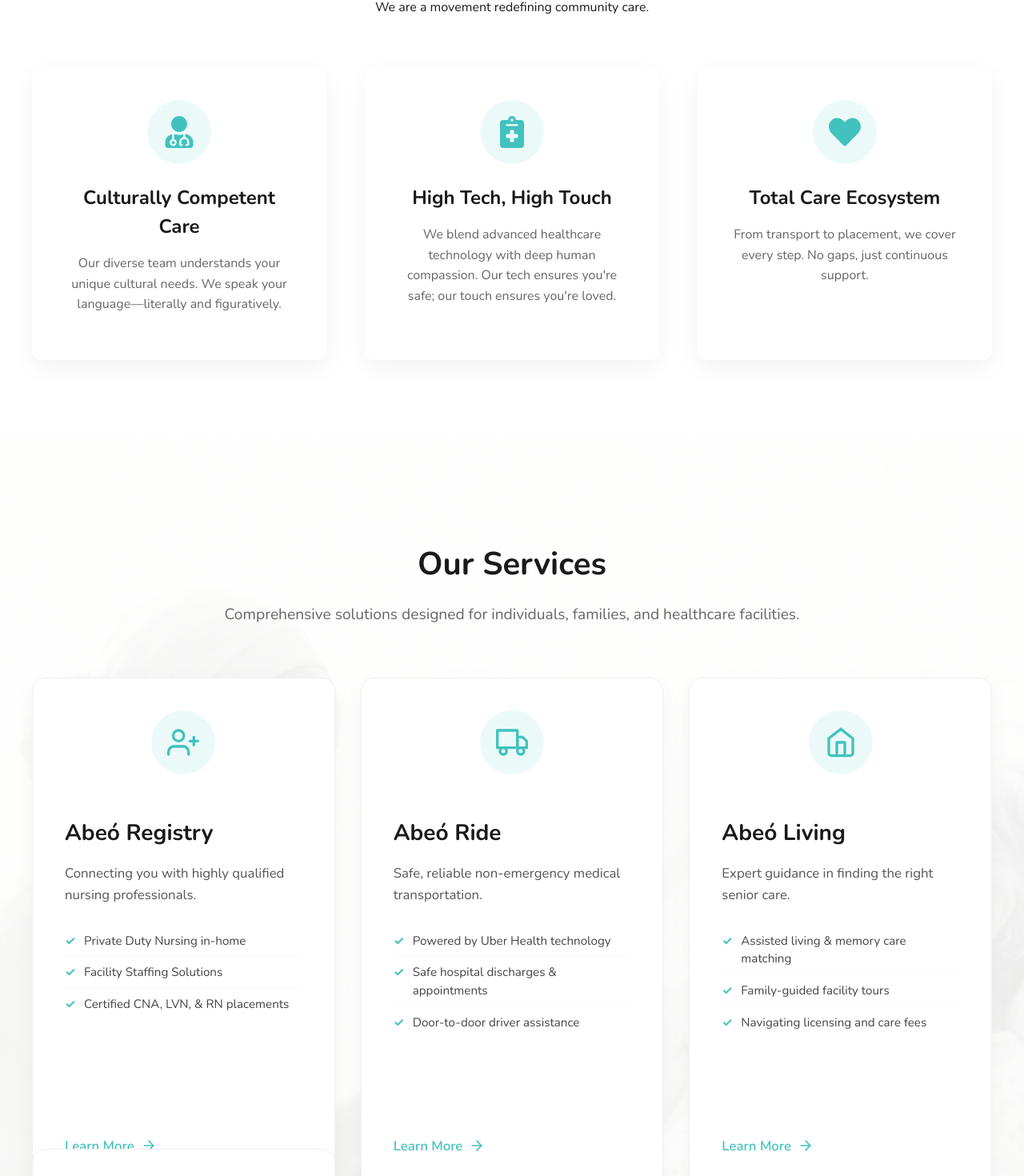
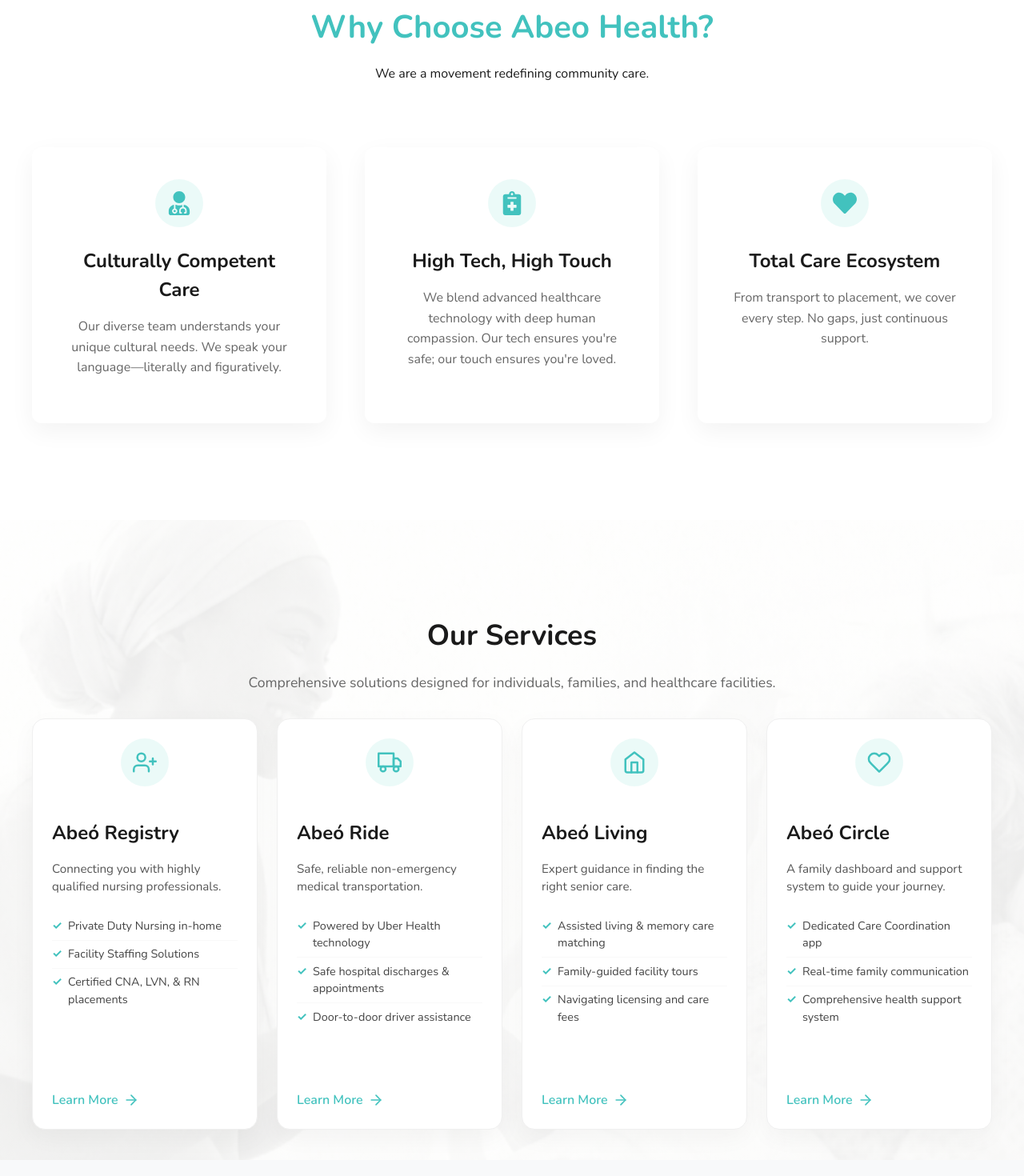
Before and after one commit to jackpolo69/Abeo-Health, a React (Vite) app: page / in a window 1280 px wide. Shown: the part 1878-3348 px from the top of the page at 80% size. Built offline with nearby package versions, Linux system fonts and the light colour scheme.

Commit message:
Fix navbar scroll offset and apply 100vh viewport isolation mapping to all sections

```diff
--- a/src/components/CareersSection.css
+++ b/src/components/CareersSection.css
@@ -3,6 +3,11 @@
     background-color: #f8fcfd;
     /* Very light teal tint */
     border-top: 1px solid rgba(0, 0, 0, 0.05);
+    min-height: 100vh;
+    display: flex;
+    flex-direction: column;
+    justify-content: center;
+    box-sizing: border-box;
 }
 
 .careers-container {
--- a/src/components/ContactSection.css
+++ b/src/components/ContactSection.css
@@ -2,6 +2,11 @@
     padding: 6rem 2rem;
     background: linear-gradient(135deg, var(--color-teal) 0%, #2a9d8f 100%);
     color: white;
+    min-height: 100vh;
+    display: flex;
+    flex-direction: column;
+    justify-content: center;
+    box-sizing: border-box;
 }
 
 .contact-container {
--- a/src/components/Mission.css
+++ b/src/components/Mission.css
@@ -1,6 +1,11 @@
 .mission {
     padding: 6rem 2rem;
     background-color: #f9fafb;
+    min-height: 100vh;
+    display: flex;
+    flex-direction: column;
+    justify-content: center;
+    box-sizing: border-box;
 }
 
 .mission-container {
--- a/src/components/Navbar.jsx
+++ b/src/components/Navbar.jsx
@@ -23,23 +23,9 @@ const Navbar = () => {
             const elementPosition = element.getBoundingClientRect().top;
             const absoluteElementTop = elementPosition + window.pageYOffset;
 
-            let offsetPosition;
-
-            if (blockPosition === 'center') {
-                // Unified visual buffer at 0.18 for key centered elements.
-                // UNLESS it is 'services' (higher, 0.05) or 'reviews' (lower, 0.25) or 'contact-form' (lower, 0.20).
-                let multiplier = 0.18;
-                if (id === 'services') multiplier = 0.05;
-                if (id === 'reviews') multiplier = 0.25;
-                if (id === 'contact-form') multiplier = 0.20;
-                if (id === 'careers') multiplier = 0.12;
-
-                const visualBuffer = window.innerHeight * multiplier;
-                offsetPosition = absoluteElementTop - visualBuffer;
-            } else {
-                // Standard offset for other links (just below navbar)
-                offsetPosition = absoluteElementTop - navbarHeight;
-            }
+            // Standard offset for all links (just below navbar).
+            // Sections natively manage their own 100vh centering.
+            const offsetPosition = absoluteElementTop - navbarHeight;
 
             window.scrollTo({
                 top: offsetPosition,
--- a/src/components/Services.css
+++ b/src/components/Services.css
@@ -1,43 +1,48 @@
 .services {
-    padding: 6rem 2rem;
+    padding: 3rem 2rem;
     background-color: var(--color-light);
-    /* Slightly darker background (less white overlay) as requested */
     background-image: linear-gradient(rgba(255, 255, 255, 0.80), rgba(255, 255, 255, 0.80)), url('../assets/bg-services.png');
     background-size: cover;
     background-position: center;
     background-attachment: fixed;
+    min-height: 100vh;
+    display: flex;
+    flex-direction: column;
+    justify-content: center;
+    box-sizing: border-box;
 }
 
 .services-container {
     max-width: 1200px;
     margin: 0 auto;
+    width: 100%;
 }
 
 .services-header {
     text-align: center;
-    margin-bottom: 4rem;
+    margin-bottom: 2rem;
 }
 
 .services-header h2 {
-    font-size: 2.5rem;
+    font-size: 2.25rem;
     color: var(--color-dark);
-    margin-bottom: 1rem;
+    margin-bottom: 0.5rem;
 }
 
 .services-header p {
-    font-size: 1.2rem;
+    font-size: 1.1rem;
     color: #666;
 }
 
 .services-grid {
     display: grid;
-    grid-template-columns: repeat(auto-fit, minmax(300px, 1fr));
-    gap: 2rem;
+    grid-template-columns: repeat(4, 1fr);
+    gap: 1.5rem;
 }
 
 .service-card {
     background: white;
-    padding: 2.5rem;
+    padding: 1.5rem;
     border-radius: 16px;
     box-shadow: 0 10px 30px rgba(0, 0, 0, 0.04);
     transition: all 0.4s cubic-bezier(0.165, 0.84, 0.44, 1);
@@ -67,21 +72,26 @@
 }
 
 .service-card:hover {
-    transform: translateY(-12px);
-    box-shadow: 0 25px 45px rgba(0, 191, 165, 0.15);
+    transform: translateY(-8px);
+    box-shadow: 0 20px 35px rgba(0, 191, 165, 0.12);
     border-color: rgba(0, 191, 165, 0.2);
 }
 
 .icon-wrapper {
-    width: 80px;
-    height: 80px;
+    width: 60px;
+    height: 60px;
     background: rgba(0, 191, 165, 0.08);
-    border-radius: 40px;
+    border-radius: 30px;
     display: flex;
     align-items: center;
     justify-content: center;
-    margin-bottom: 1.5rem;
+    margin-bottom: 1rem;
     transition: all 0.4s ease;
+}
+
+.icon-wrapper svg {
+    width: 30px;
+    height: 30px;
 }
 
 .service-card:hover .icon-wrapper {
@@ -98,30 +108,30 @@
 }
 
 .service-card h3 {
-    font-size: 1.75rem;
-    margin-bottom: 1rem;
+    font-size: 1.5rem;
+    margin-bottom: 0.75rem;
     color: var(--color-dark);
 }
 
 .service-description {
     color: #555;
-    margin-bottom: 1.5rem;
-    font-size: 1.05rem;
-    line-height: 1.6;
+    margin-bottom: 1.25rem;
+    font-size: 0.95rem;
+    line-height: 1.5;
 }
 
 .service-benefits {
     list-style: none;
     padding: 0;
-    margin: 0 0 2.5rem 0;
+    margin: 0 0 1.5rem 0;
 }
 
 .service-benefits li {
-    padding: 0.5rem 0;
+    padding: 0.4rem 0;
     color: #444;
     position: relative;
-    padding-left: 24px;
-    font-size: 0.95rem;
+    padding-left: 20px;
+    font-size: 0.9rem;
     border-bottom: 1px solid #f9f9f9;
 }
 
@@ -140,15 +150,31 @@
 .service-cta {
     display: inline-flex;
     align-items: center;
-    gap: 8px;
+    gap: 6px;
     color: var(--color-teal);
     font-weight: 600;
     text-decoration: none;
     margin-top: auto;
-    font-size: 1.05rem;
+    font-size: 1rem;
     transition: gap 0.3s ease;
 }
 
 .service-cta:hover {
-    gap: 14px;
+    gap: 10px;
 }
+
+@media (max-width: 1024px) {
+    .services-grid {
+        grid-template-columns: repeat(2, 1fr);
+    }
+
+    .services {
+        min-height: auto;
+    }
+}
+
+@media (max-width: 768px) {
+    .services-grid {
+        grid-template-columns: 1fr;
+    }
+}
--- a/src/components/Testimonials.css
+++ b/src/components/Testimonials.css
@@ -2,6 +2,11 @@
     padding: 6rem 2rem;
     background-color: #f8f9fa;
     text-align: center;
+    min-height: 100vh;
+    display: flex;
+    flex-direction: column;
+    justify-content: center;
+    box-sizing: border-box;
 }
 
 .testimonials-header {
--- a/src/components/WhyChooseUs.css
+++ b/src/components/WhyChooseUs.css
@@ -2,6 +2,11 @@
     padding: 6rem 2rem;
     background-color: var(--color-white);
     text-align: center;
+    min-height: 100vh;
+    display: flex;
+    flex-direction: column;
+    justify-content: center;
+    box-sizing: border-box;
 }
 
 .why-header {
```
Also changed, not shown: 1 other file (tests, documents, lock files or other folders).
